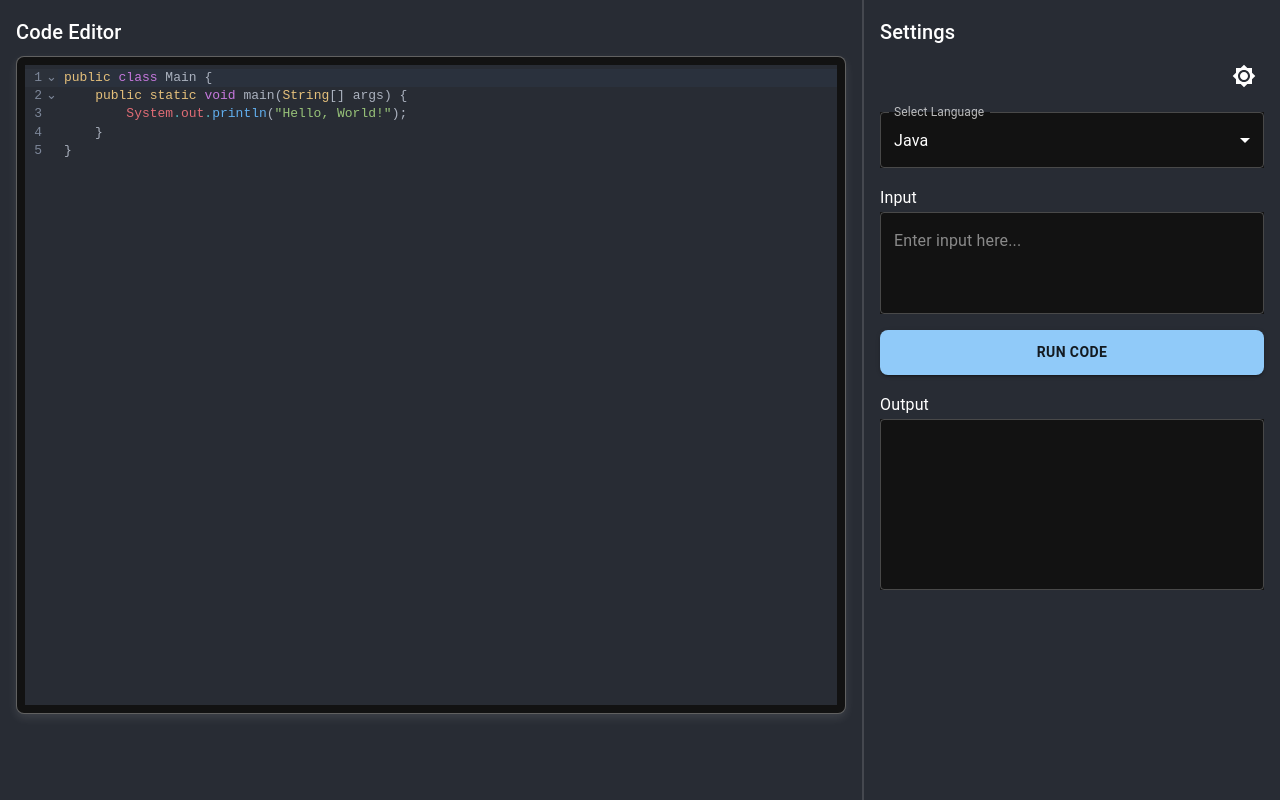
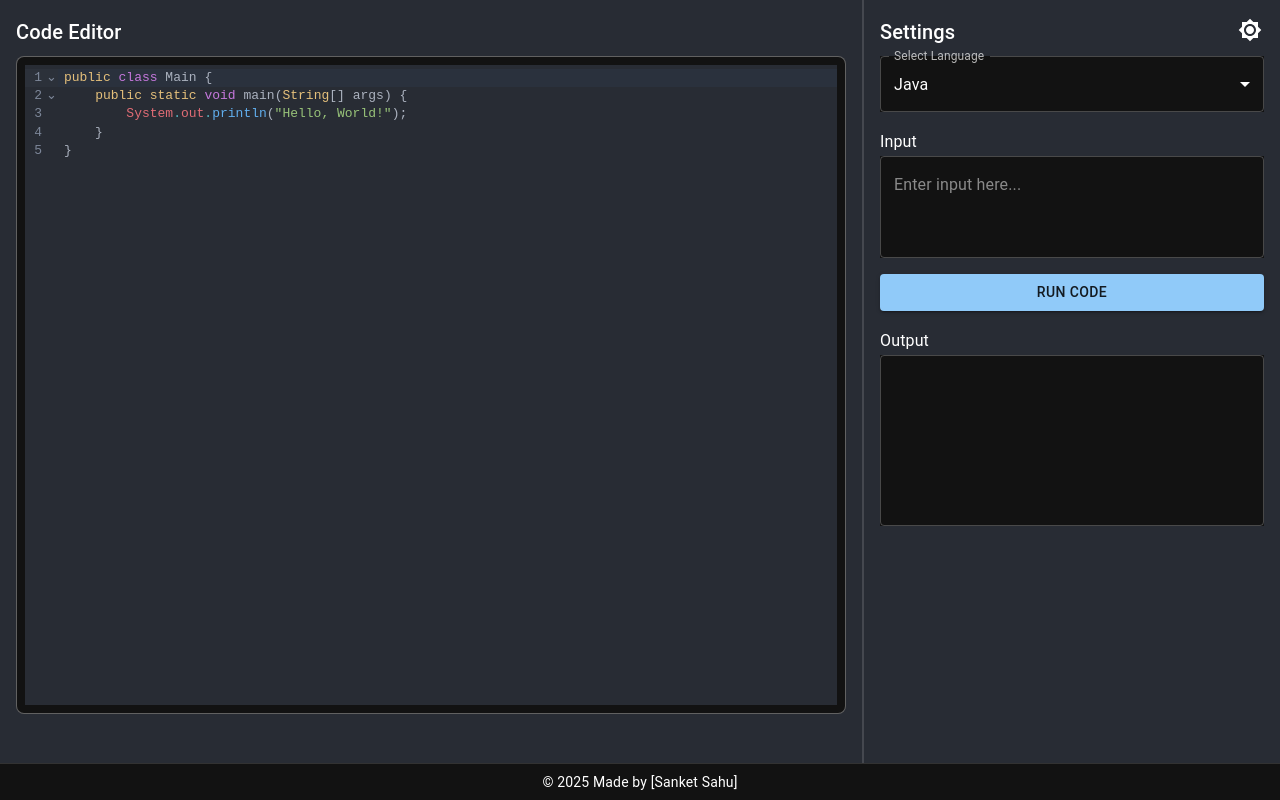
Before and after one commit to sankky07/Online-Code-Compiler, a React (Create React App) app in the folder frontend/: page / in a window 1280 px wide. Built offline with nearby package versions, Linux system fonts and the light colour scheme.

Commit message:
Update Editor.js

```diff
--- a/frontend/src/components/Editor.js
+++ b/frontend/src/components/Editor.js
@@ -7,7 +7,6 @@ import {
   MenuItem,
   Typography,
   IconButton,
-  Tooltip,
 } from "@mui/material";
 import { Brightness4, Brightness7 } from "@mui/icons-material";
 import { createTheme, ThemeProvider } from "@mui/material/styles";
@@ -53,6 +52,8 @@ const Editor = () => {
   const [code, setCode] = useState(defaultPrograms["Java"]); // Set default code
   const [input, setInput] = useState("");
   const [output, setOutput] = useState("");
+  const [error, ] = useState(""); // Keeping only state if needed
+  const [errorSuggestion, ] = useState("");
   const [darkMode, setDarkMode] = useState(true); // Default: Dark Mode
 
   // Toggle Dark Mode
@@ -62,15 +63,12 @@ const Editor = () => {
 
   const handleRun = async () => {
     try {
-      const response = await axios.post(
-        "https://emkc.org/api/v2/piston/execute",
-        {
-          language: languages[language].id,
-          version: "*",
-          files: [{ content: code }],
-          stdin: input || "",
-        }
-      );
+      const response = await axios.post("https://emkc.org/api/v2/piston/execute", {
+        language: languages[language].id,
+        version: "*",
+        files: [{ content: code }],
+        stdin: input || "",
+      });
 
       const { run } = response.data;
       let result = `Output: ${run.stdout || "No output"}`;
@@ -116,11 +114,19 @@ const Editor = () => {
         <Box sx={{ display: "flex", flex: 1 }}>
           {/* Left Side - Code Editor */}
           <Box sx={{ flex: 1, padding: 2 }}>
+            {/* Dark Mode Toggle Button */}
+            <IconButton
+              onClick={toggleDarkMode}
+              sx={{ position: "absolute", top: 10, right: 10 }}
+            >
+              {darkMode ? <Brightness7 /> : <Brightness4 />}
+            </IconButton>
+
             <Typography variant="h6" sx={{ marginBottom: 1 }}>
               Code Editor
             </Typography>
 
-            {/* Code Editor Box */}
+            {/* Code Editor inside a Box */}
             <Box
               sx={{
                 borderRadius: 2,
@@ -128,9 +134,6 @@ const Editor = () => {
                 borderColor: darkMode ? "#ffffff55" : "#00000022",
                 padding: 1,
                 bgcolor: "background.paper",
-                boxShadow: darkMode
-                  ? "0px 4px 10px rgba(255, 255, 255, 0.1)"
-                  : "0px 4px 10px rgba(0, 0, 0, 0.1)",
               }}
             >
               <CodeMirror
@@ -158,16 +161,6 @@ const Editor = () => {
               Settings
             </Typography>
 
-            {/* Dark Mode Toggle Button */}
-            <Tooltip title="Toggle Dark Mode">
-              <IconButton
-                onClick={toggleDarkMode}
-                sx={{ alignSelf: "flex-end", marginBottom: 2 }}
-              >
-                {darkMode ? <Brightness7 /> : <Brightness4 />}
-              </IconButton>
-            </Tooltip>
-
             {/* Language Selection */}
             <TextField
               select
@@ -175,8 +168,10 @@ const Editor = () => {
               value={language}
               onChange={handleLanguageChange}
               fullWidth
-              variant="outlined"
-              sx={{ marginBottom: 2, bgcolor: "background.paper" }}
+              sx={{
+                marginBottom: 2,
+                bgcolor: "background.paper",
+              }}
             >
               {Object.keys(languages).map((lang) => (
                 <MenuItem key={lang} value={lang}>
@@ -194,7 +189,6 @@ const Editor = () => {
               onChange={(e) => setInput(e.target.value)}
               placeholder="Enter input here..."
               fullWidth
-              variant="outlined"
               sx={{ marginBottom: 2, bgcolor: "background.paper" }}
             />
 
@@ -203,13 +197,7 @@ const Editor = () => {
               variant="contained"
               color="primary"
               onClick={handleRun}
-              sx={{
-                marginBottom: 2,
-                padding: "10px",
-                fontWeight: "bold",
-                borderRadius: "8px",
-                "&:hover": { backgroundColor: darkMode ? "#1e88e5" : "#1565c0" },
-              }}
+              sx={{ marginBottom: 2 }}
             >
               Run Code
             </Button>
@@ -221,11 +209,25 @@ const Editor = () => {
               rows={6}
               value={output}
               fullWidth
-              variant="outlined"
               InputProps={{ readOnly: true }}
               sx={{ bgcolor: "background.paper" }}
             />
           </Box>
+        </Box>
+
+        {/* Footer Section */}
+        <Box
+          sx={{
+            textAlign: "center",
+            padding: 1,
+            bgcolor: "background.paper",
+            borderTop: "1px solid",
+            borderColor: darkMode ? "#ffffff22" : "#00000022",
+          }}
+        >
+          <Typography variant="body2">
+            © {new Date().getFullYear()} Made by [Sanket Sahu]
+          </Typography>
         </Box>
       </Box>
     </ThemeProvider>
```
